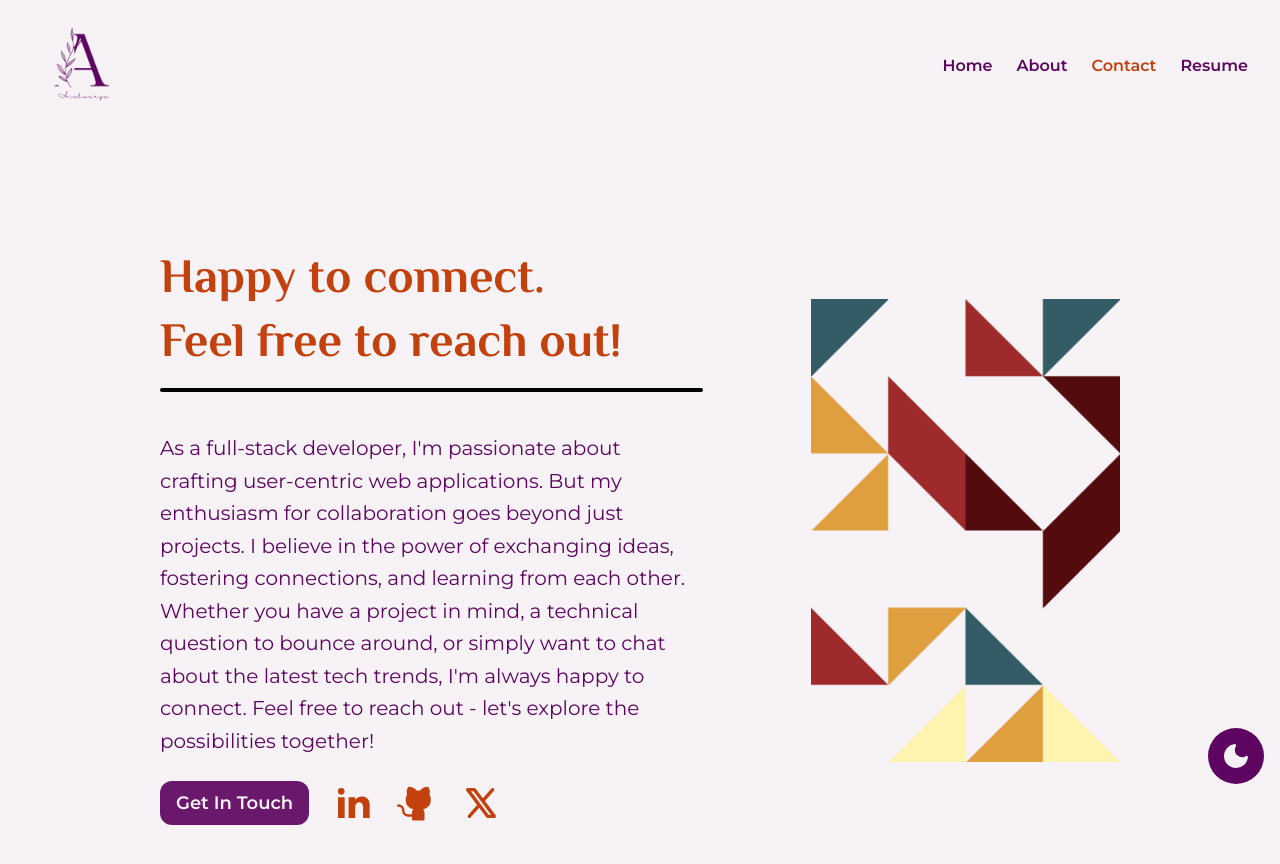
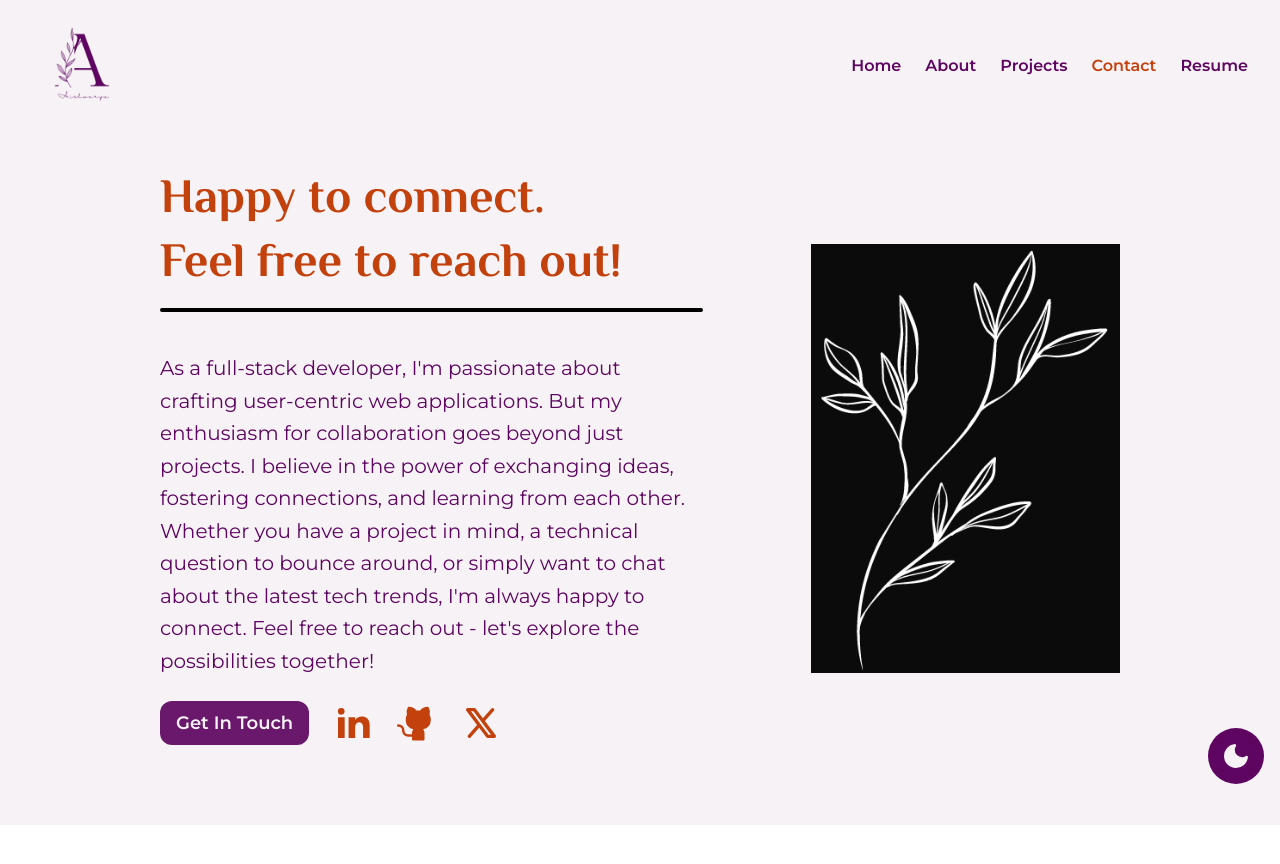
Before and after one commit to AishwaryaSubash/portfolio-website, a React (Vite) app: page /contact in a window 1280 px wide. Shown: the top 864 px of the page. After the commit the page ends 825 px from the top, so only its background shows below. Built offline with nearby package versions, Linux system fonts and the light colour scheme; a web font is replaced by a local one.

Commit message:
navbar, layout, spacing, and other changes done; before mobile optimisation

```diff
--- a/src/App.tsx
+++ b/src/App.tsx
@@ -4,8 +4,8 @@ import { AnimatePresence } from "framer-motion";
 import MediaQuery from "react-responsive";
 import Navbar from "./components/Navbar";
 import Home from "./pages/Home";
-import Skills from "./pages/Skills";
-import Experience from "./pages/Experience";
+// import Skills from "./pages/Skills";
+// import Experience from "./pages/Experience";
 import About from "./pages/About";
 import Projects from "./pages/Projects";
 import Contact from "./pages/Contact";
@@ -67,8 +67,8 @@ function App() {
         <Routes location={location} key={location.pathname}>
           <Route index element={<Home />} />
           <Route path="/about" element={<About />} />
-          <Route path="/skills" element={<Skills />} />
-          <Route path="/experience" element={<Experience />} />
+          {/* <Route path="/skills" element={<Skills />} /> */}
+          {/* <Route path="/experience" element={<Experience />} /> */}
           <Route path="/projects" element={<Projects />} />
           <Route path="projects/:id" element={<ProjectPage />} />
           <Route path="/contact" element={<Contact />} />
--- a/src/components/Hamburger.tsx
+++ b/src/components/Hamburger.tsx
@@ -18,7 +18,7 @@ const Hamburger = ({ theme }: { theme: string | undefined }) => {
   return (
     <>
       <motion.div
-        className="z-30 flex justify-between items-center p-8 font-headingFont bg-lightBg text-lightText dark:bg-darkBg dark:text-darkHighlight"
+        className="z-30 flex justify-between items-center p-8 font-headingFont font-bold bg-lightBg text-lightText dark:bg-darkBg dark:text-darkHighlight"
         variants={hamWrapperAnimation}
         // initial="initial"
         animate="open"
@@ -53,7 +53,7 @@ const Hamburger = ({ theme }: { theme: string | undefined }) => {
             initial="initial"
             animate="animate"
             // exit="exit"
-            className="z-30 fixed left-0 top-0 opacity-95 w-full h-screen origin-top font-headingFont bg-lightBg text-lightText dark:bg-darkHighlight dark:text-darkBg p-8"
+            className="z-30 fixed left-0 top-0 opacity-95 w-full h-screen origin-top bg-lightBg dark:bg-darkHighlight p-8"
           >
             <div className="flex h-full flex-col">
               <div className="flex justify-between items-center">
@@ -95,7 +95,7 @@ const Hamburger = ({ theme }: { theme: string | undefined }) => {
                 initial="initial"
                 animate="open"
                 exit="initial"
-                className="flex flex-col h-full justify-center items-center gap-4"
+                className="flex flex-col h-full justify-center items-center gap-8"
               >
                 {navLinks.map((item, index) => {
                   return (
@@ -103,7 +103,7 @@ const Hamburger = ({ theme }: { theme: string | undefined }) => {
                       <div className="overflow-hidden">
                         <motion.div
                           variants={hamWrapperAnimation}
-                          className="text-5xl uppercase"
+                          className="text-4xl font-headingFont font-bold text-lightText dark:text-darkBg uppercase"
                         >
                           <Link to={item.href}>{item.title}</Link>
                         </motion.div>
--- a/src/pages/About.tsx
+++ b/src/pages/About.tsx
@@ -15,8 +15,8 @@ import Skills from "./Skills";
 const About = () => {
   return (
     <div className="flex flex-col justify-center items-center bg-lightBg text-lightText dark:bg-darkBg dark:text-darkText">
-      <div className="flex flex-col items-center justify-center gap-6">
-        <p className="text-6xl font-headingFont my-4">About Me</p>
+      <div className="pt-10 flex flex-col items-center justify-center gap-8">
+        <p className="font-headingFont text-5xl font-bold">About Me</p>
         <div className="w-11/12 flex items-center justify-center">
           <div className="flex flex-col items-center gap-4 w-11/12 font-textFont text-xl text-lightHighlightBg">
             {aboutMeContent.map((item, index) => (
@@ -31,14 +31,14 @@ const About = () => {
       <Skills />
       <Experience />
 
-      <div className="mt-24 flex flex-col gap-16 items-center justify-center w-11/12">
+      {/* <div className="mt-24 flex flex-col gap-16 items-center justify-center w-11/12">
         <p className="text-6xl text-center font-semibold font-headingFont my-4 text-lightHighlight dark:text-darkText max-lg:px-4">
           My Goals
         </p>
         <div className="grid grid-cols-3 grid-rows-6 gap-16 font-textFont items-center justify-items-center">
           <div></div>
-          {/* bg-gradient-to-b from-0% from-black to-95% to-[#26272c] */}
-          {/* w-64 h-40 */}
+          // bg-gradient-to-b from-0% from-black to-95% to-[#26272c] w-64 h-40
+          //
           <div className="w-56 h-36 row-span-2 p-4 flex flex-col gap-2 items-center justify-center border-2 border-gray-900 rounded-2xl">
             <svg
               className="w-8 h-8 max-sm:w-10 max-sm:h-10"
@@ -301,7 +301,8 @@ const About = () => {
             </>
           ))}
         </div>
-        {/* <div className="grid grid-cols-2 gap-4 max-md:grid-cols-1">
+        //{" "}
+        <div className="grid grid-cols-2 gap-4 max-md:grid-cols-1">
           {interests.map((goal, index) => (
             <div key={index} className="flex items-center justify-center gap-4">
               <div
@@ -323,8 +324,9 @@ const About = () => {
               </div>
             </div>
           ))}
-        </div> */}
-      </div>
+        </div>{" "}
+        //
+      </div> */}
     </div>
   );
 };
--- a/src/pages/Contact.tsx
+++ b/src/pages/Contact.tsx
@@ -5,13 +5,12 @@ import { motion } from "framer-motion";
 
 const Contact = () => {
   return (
-    <div className="flex flex-col pb-10 overflow-x-hidden justify-center items-center bg-lightBg text-lightText dark:bg-darkBg dark:text-darkText min-[1168px]:py-20">
-      {/* <div className="flex flex-col items-center mb-8">
-        <p className="text-6xl font-headingFont my-4">Contact</p>
-      </div> */}
-      <div className="h-full w-9/12 mt-6 mb-12 flex items-center justify-center max-lg:flex-col max-lg:items-center max-lg:gap-8">
+    // min-[1168px]:py-20
+    <div className="flex flex-col pt-10 pb-20 overflow-x-hidden justify-center items-center bg-lightBg text-lightText dark:bg-darkBg dark:text-darkText">
+      {/* mt-6 mb-12 */}
+      <div className="h-full w-9/12 flex items-center justify-center max-lg:flex-col max-lg:items-center max-lg:gap-8">
         <div className="h-full flex flex-col justify-between items-start w-9/12 max-lg:w-11/12 max-lg:items-center max-lg:gap-6 max-lg:mb-6">
-          <div className="flex flex-col gap-4 font-headingFont text-5xl font-bold items-start my-4 text-lightHighlight dark:text-darkText max-lg:flex-col max-lg:items-center max-lg:justify-center max-lg:w-full max-tablet:flex-col max-tablet:items-center max-md:text-4xl">
+          <div className="flex flex-col gap-4 font-headingFont text-5xl font-bold items-start mb-4 text-lightHighlight dark:text-darkText max-lg:flex-col max-lg:items-center max-lg:justify-center max-lg:w-full max-tablet:flex-col max-tablet:items-center max-md:text-4xl">
             <p>Happy to connect.</p>
             <p>Feel free to reach out!</p>
           </div>
@@ -69,10 +68,12 @@ const Contact = () => {
         </div>
         <div className="">
           <img
-            src="contacts-light-image.png"
+            // src="contacts-light-image.png"
+            src="new-dark-logo.png"
             alt="Image"
             width={341}
             height={512}
+            // className="transform scale-x-[-1]"
           />
           {/* <img
             src="contacts-dark-image.png"
--- a/src/pages/ErrorPage.tsx
+++ b/src/pages/ErrorPage.tsx
@@ -2,12 +2,20 @@ import pageTransition from "../utils/pageTransition";
 
 const ErrorPage = () => {
   return (
-    <div className="h-screen flex flex-col items-center text-red-600 bg-lightBg dark:bg-darkBg">
-      <p className="text-6xl font-headingFont my-4">Error</p>
-      <p className="font-textFont p-4">
-        This page is Not Found. Please navigate using the navigation menu.
-      </p>
+    <div className="pt-10 h-screen flex flex-col gap-4 items-center text-red-600 bg-lightBg dark:bg-darkBg">
+      <p className="text-5xl font-headingFont font-bold">Error</p>
+      <div className="flex gap-2 text-2xl font-textFont max-lg:flex-col max-lg:text-center">
+        <p>This page is Not Found.</p>
+        <p>Please navigate using the navigation menu.</p>
+      </div>
     </div>
+    //   <div className="flex flex-col gap-4 items-center mb-16">
+    //   <p className="text-5xl font-headingFont font-bold">My Projects</p>
+    //   <div className="flex gap-2 text-2xl font-textFont text-lightHighlight dark:text-darkText max-sm:flex-col max-sm:text-center">
+    //     <p>Take a peek at</p>
+    //     <p>what I've been building</p>
+    //   </div>
+    // </div>
   );
 };
 
--- a/src/pages/Home.tsx
+++ b/src/pages/Home.tsx
@@ -162,7 +162,7 @@ const Home = () => {
           </Link>
         </div>
       </div>
-      <Projects />
+      {/* <Projects /> */}
     </div>
   );
 };
--- a/src/pages/Projects.tsx
+++ b/src/pages/Projects.tsx
@@ -37,7 +37,7 @@ const Projects = () => {
   // };
 
   return (
-    <div className="mt-40 flex flex-col overflow-hidden justify-center items-center bg-lightBg text-lightText dark:bg-darkBg dark:text-darkText">
+    <div className="pt-10 flex flex-col overflow-hidden justify-center items-center bg-lightBg text-lightText dark:bg-darkBg dark:text-darkText">
       <div className="flex flex-col gap-4 items-center mb-16">
         <p className="text-5xl font-headingFont font-bold">My Projects</p>
         <div className="flex gap-2 text-2xl font-textFont text-lightHighlight dark:text-darkText max-sm:flex-col max-sm:text-center">
--- a/src/utils/constants.ts
+++ b/src/utils/constants.ts
@@ -21,8 +21,8 @@ const navLinks: NavLinksInterface[] = [
   // { title: "Contact", href: "/contact" },
 
   { title: "Home", href: "/" },
-  // { title: "Projects", href: "/projects" },
   { title: "About", href: "/about" },
+  { title: "Projects", href: "/projects" },
   // { title: "Skills", href: "/skills" },
   // { title: "Experience", href: "/experience" },
   { title: "Contact", href: "/contact" },
```
Also changed, not shown: public/new-dark-logo.png (added).
